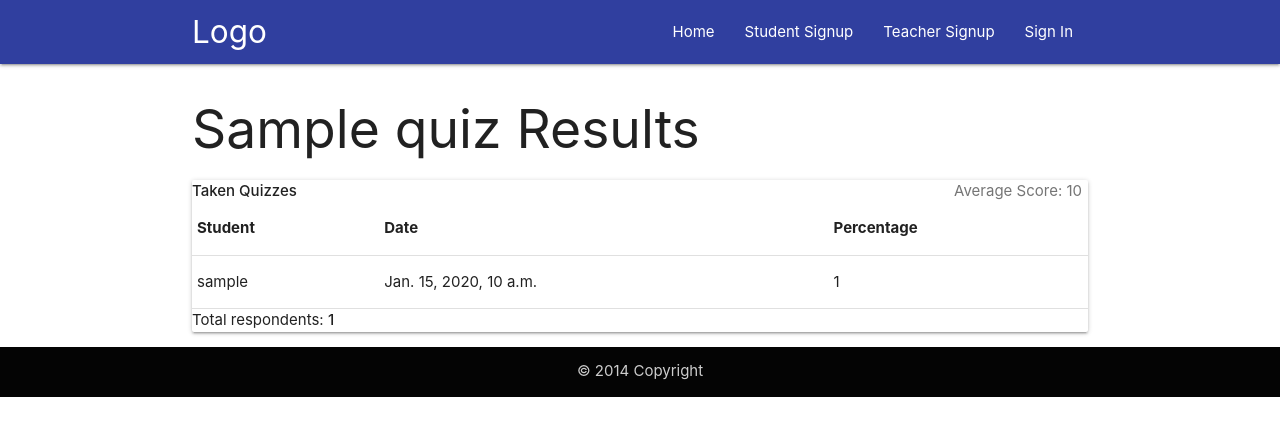
After one commit to noikis/Russian-Memo, a Django app: template templates/quiz/teachers/quiz_results.html in a window 1280 px wide. The commit adds this page. Shown: the top 436 px of the page. Run offline with Django 3.2, Linux system fonts and the light colour scheme; the template is opened without the code that fills it: most values are stand-ins (such as "Sample title", 1, 10 or a date in 2020); some libraries are stand-ins or nearby versions.

Commit message:
teachers quiz results

```diff
--- a/quiz/urls.py
+++ b/quiz/urls.py
@@ -1,5 +1,6 @@
 from django.urls import path, include
 
+from .views.teachers import QuizResultsView as TeacherQuizResultsView
 from .views.teachers import (QuizCreateView, QuizListView, QuizUpdateView,
                              QuizDeleteView, QuestionDeleteView, question_add, question_update)
 
@@ -13,11 +14,14 @@ urlpatterns = [
     path('add/', QuizCreateView.as_view(), name='add_quiz'),
     path('<int:pk>/', QuizUpdateView.as_view(), name='quiz_update'),
     path('<int:pk>/delete/', QuizDeleteView.as_view(), name='quiz_delete'),
+    path('<int:pk>/results/', TeacherQuizResultsView.as_view(),
+         name='question_results_teacher'),
     path('<int:pk>/question/add/', question_add, name='question_add'),
     path('<int:quiz_pk>/question/<int:question_pk>/',
          question_update, name='question_update'),
     path('<int:quiz_pk>/question/<int:question_pk>/delete',
          QuestionDeleteView.as_view(), name='question_delete'),
+
     # student urls
     path('list/', StudentQuizListView.as_view(), name='quiz_list_student'),
     path('take_quiz/<int:pk>/', take_quiz, name='take_quiz'),
--- a/templates/quiz/students/taken_quiz.html
+++ b/templates/quiz/students/taken_quiz.html
@@ -14,6 +14,7 @@
             <tr>
                 <td><a href="#">{{ taken_quiz.quiz.name }}</a></td>
                 <td>{{ taken_quiz.percentage }}</td>
+                <td><a href="{% url 'quiz:student_quiz_results' taken_quiz.pk %}" class="btn">View Results</a></td>
             </tr>
             {% empty %}
             <tr>
--- /dev/null
+++ b/templates/quiz/teachers/quiz_results.html
@@ -0,0 +1,38 @@
+{% extends 'base.html' %}
+
+{% load crispy_forms_tags  %}
+
+{% block content %}
+
+
+<h2 class="mb-3">{{ quiz.name }} Results</h2>
+
+<div class="card">
+    <div class="card-header">
+        <strong>Taken Quizzes</strong>
+        <span class="badge badge-pill badge-primary float-right">Average Score:
+            {{ quiz_score.average_score|default_if_none:0.0 }}</span>
+    </div>
+    <table class="table mb-0">
+        <thead>
+            <tr>
+                <th>Student</th>
+                <th>Date</th>
+                <th>Percentage</th>
+            </tr>
+        </thead>
+        <tbody>
+            {% for taken_quiz in taken_quizzes %}
+            <tr>
+                <td>{{ taken_quiz.student.user.username }}</td>
+                <td>{{ taken_quiz.date }}</td>
+                <td>{{ taken_quiz.percentage }}</td>
+            </tr>
+            {% endfor %}
+        </tbody>
+    </table>
+    <div class="card-footer text-muted">
+        Total respondents: <strong>{{ total_taken_quizzes }}</strong>
+    </div>
+</div>
+{% endblock %}
```
Also changed, not shown: quiz/views/teachers.py (+26 -2 lines).
